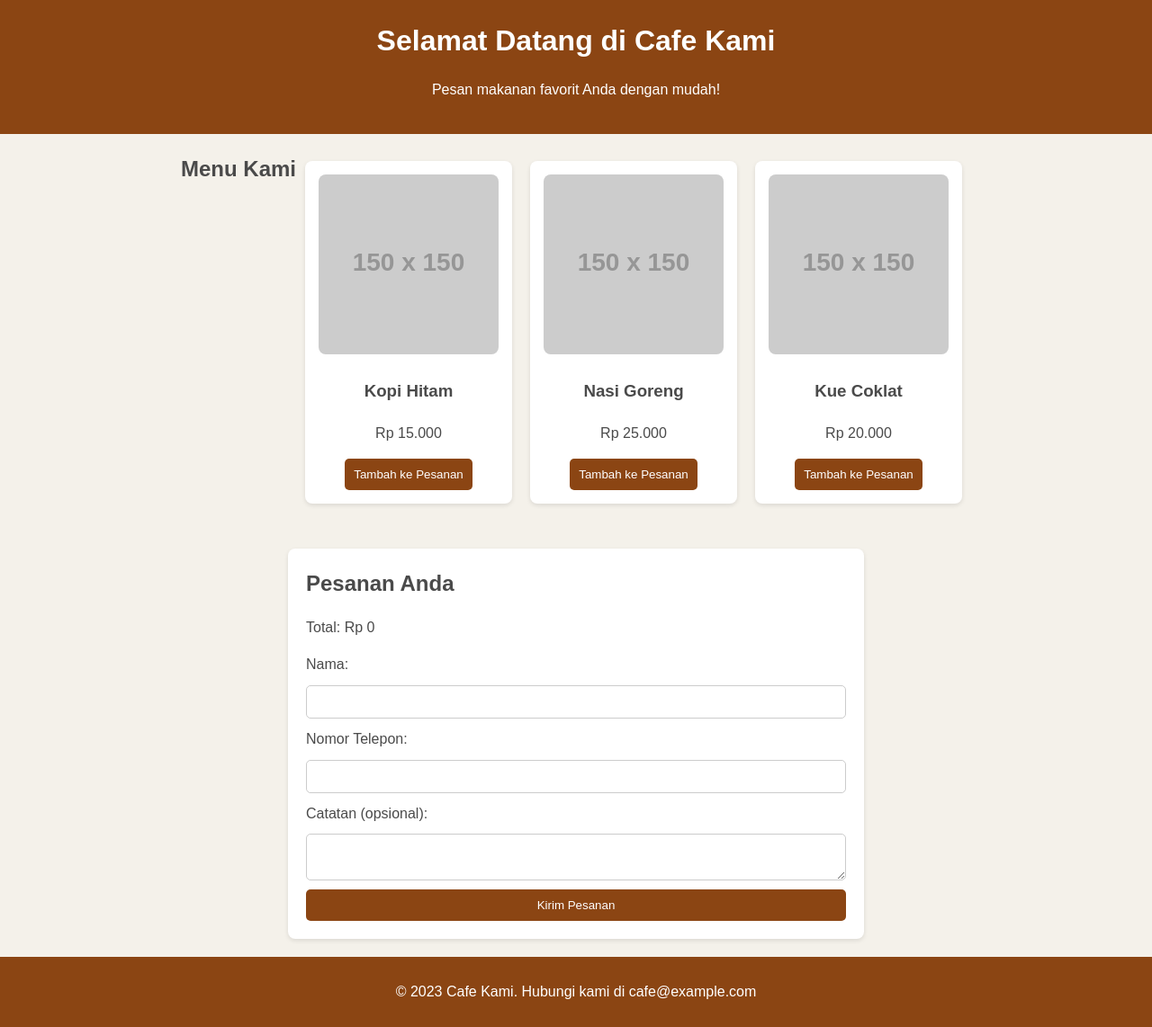
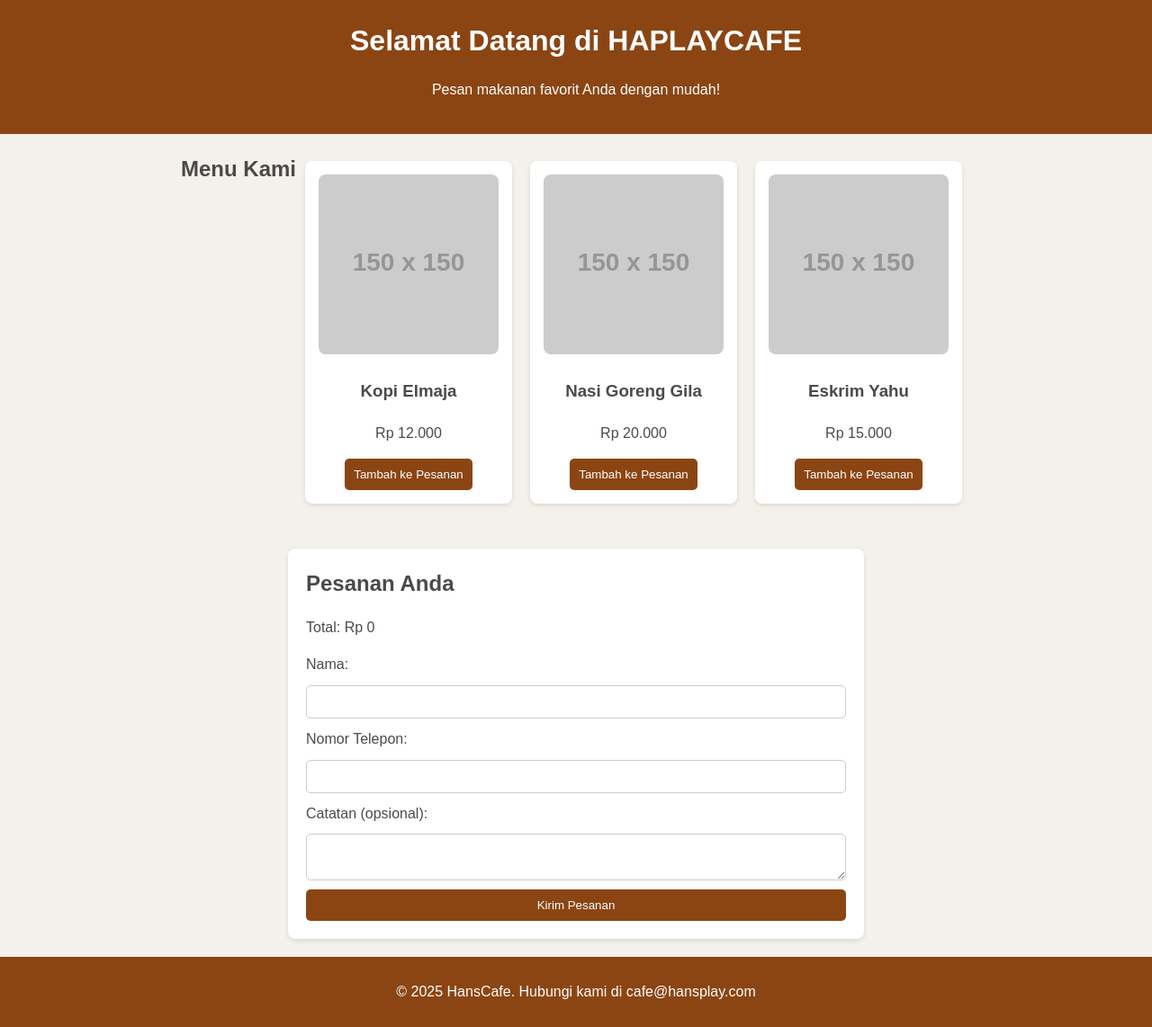
Before and after one commit to hansplayid/hanscafe, a plain HTML site: page index.html in a window 1280 px wide. Shown: the whole page at 90% size. Drawn offline with Linux system fonts and the light colour scheme; placeholder pictures from the web are drawn by us.

Commit message:
index.html

```diff
--- a/index.html
+++ b/index.html
@@ -8,7 +8,7 @@
 </head>
 <body>
     <header>
-        <h1>Selamat Datang di Cafe Kami</h1>
+        <h1>Selamat Datang di HAPLAYCAFE</h1>
         <p>Pesan makanan favorit Anda dengan mudah!</p>
     </header>
 
@@ -16,21 +16,21 @@
         <h2>Menu Kami</h2>
         <div class="menu-item">
             <img src="https://via.placeholder.com/150" alt="Kopi Hitam">
-            <h3>Kopi Hitam</h3>
-            <p>Rp 15.000</p>
-            <button onclick="addToOrder('Kopi Hitam', 15000)">Tambah ke Pesanan</button>
+            <h3>Kopi Elmaja</h3>
+            <p>Rp 12.000</p>
+            <button onclick="addToOrder('Kopi Hitam', 12000)">Tambah ke Pesanan</button>
         </div>
         <div class="menu-item">
             <img src="https://via.placeholder.com/150" alt="Nasi Goreng">
-            <h3>Nasi Goreng</h3>
-            <p>Rp 25.000</p>
-            <button onclick="addToOrder('Nasi Goreng', 25000)">Tambah ke Pesanan</button>
+            <h3>Nasi Goreng Gila</h3>
+            <p>Rp 20.000</p>
+            <button onclick="addToOrder('Nasi Goreng', 20000)">Tambah ke Pesanan</button>
         </div>
         <div class="menu-item">
             <img src="https://via.placeholder.com/150" alt="Kue Coklat">
-            <h3>Kue Coklat</h3>
-            <p>Rp 20.000</p>
-            <button onclick="addToOrder('Kue Coklat', 20000)">Tambah ke Pesanan</button>
+            <h3>Eskrim Yahu</h3>
+            <p>Rp 15.000</p>
+            <button onclick="addToOrder('Kue Coklat', 15000)">Tambah ke Pesanan</button>
         </div>
         <!-- Tambahkan lebih banyak item sesuai kebutuhan -->
     </section>
@@ -51,9 +51,10 @@
     </section>
 
     <footer>
-        <p>&copy; 2023 Cafe Kami. Hubungi kami di cafe@example.com</p>
+        <p>&copy; 2025 HansCafe. Hubungi kami di cafe@hansplay.com</p>
     </footer>
 
     <script src="script.js"></script>
 </body>
+
 </html>
```
